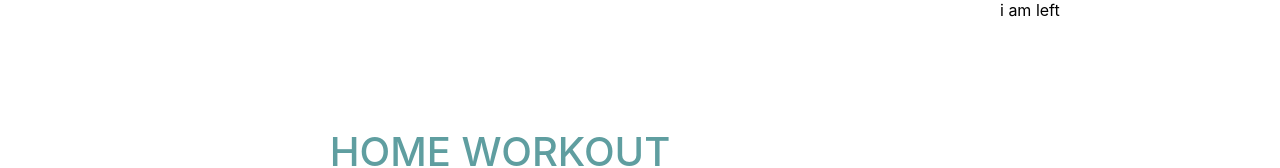
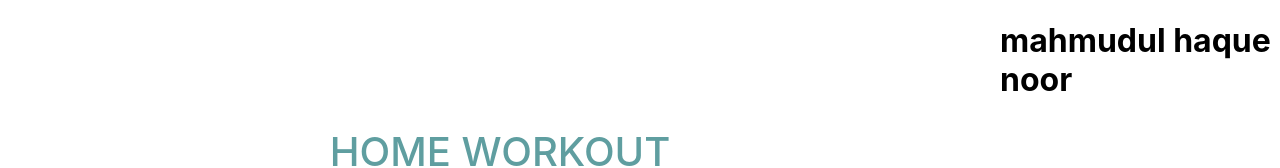
Before and after one commit to miavai649/assignment-8, a React (Create React App) app: page / in a window 1280 px wide. Shown: the top 168 px of the page. Built offline with nearby package versions, Linux system fonts and the light colour scheme.

Commit message:
details components added

```diff
--- a/src/components/Container/Container.js
+++ b/src/components/Container/Container.js
@@ -1,5 +1,6 @@
 import React, { useEffect, useState } from 'react';
 import Cards from '../Cards/Cards';
+import Details from '../Details/Details';
 import './Container.css';
 
 const Container = () => {
@@ -24,7 +25,9 @@ const Container = () => {
                     }
                 </div>
             </div>
-            <div className="left-container">i am left</div>
+            <div className="left-container">
+                <Details></Details>
+            </div>
         </div>
     );
 };
--- /dev/null
+++ b/src/components/Details/Details.js
@@ -0,0 +1,12 @@
+import React from 'react';
+import './Details.css'
+
+const Details = () => {
+    return (
+        <div>
+            <h1>mahmudul haque noor</h1>
+        </div>
+    );
+};
+
+export default Details;
```
Also changed, not shown: src/components/Details/Details.css (added).
